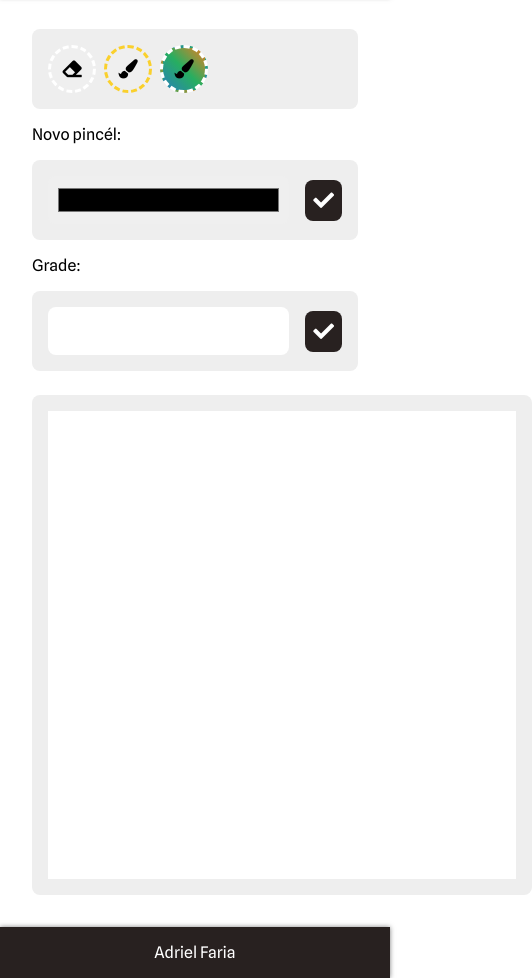
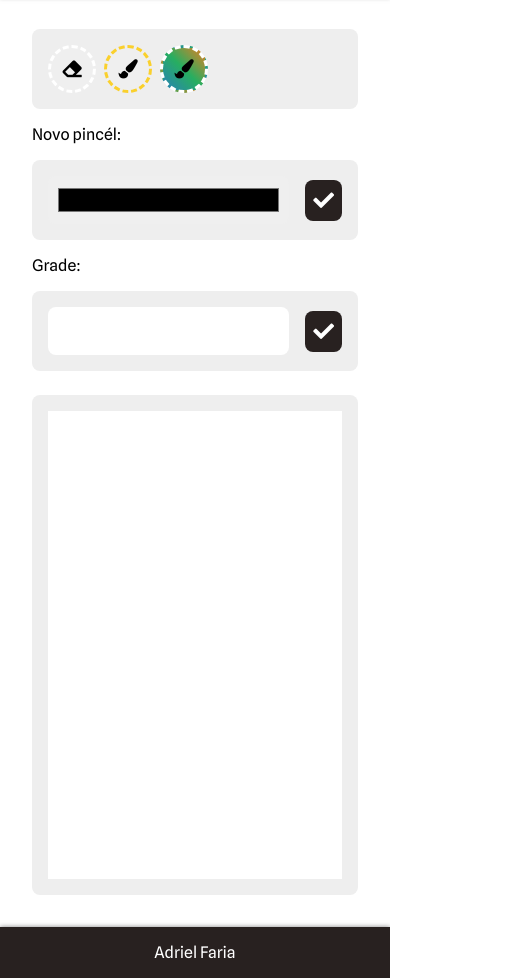
Before and after one commit to br-adriel/etch-a-sketch, a plain HTML site: page index.html in a window 390 px wide. Shown: the part 74-1052 px from the top of the page, 532 px wide, since content can reach past the window. Drawn offline with Linux system fonts and the light colour scheme.

Commit message:
Limita display em telas pequenas e centraliza main

```diff
--- a/style.css
+++ b/style.css
@@ -132,9 +132,14 @@ main {
 @media (max-width: 900px) {
   main {
     flex-direction: column;
+    align-items: center;
   }
 
   .controles {
     width: 100%;
   }
+
+  .display {
+    max-width: 100%;
+  }
 }
```
